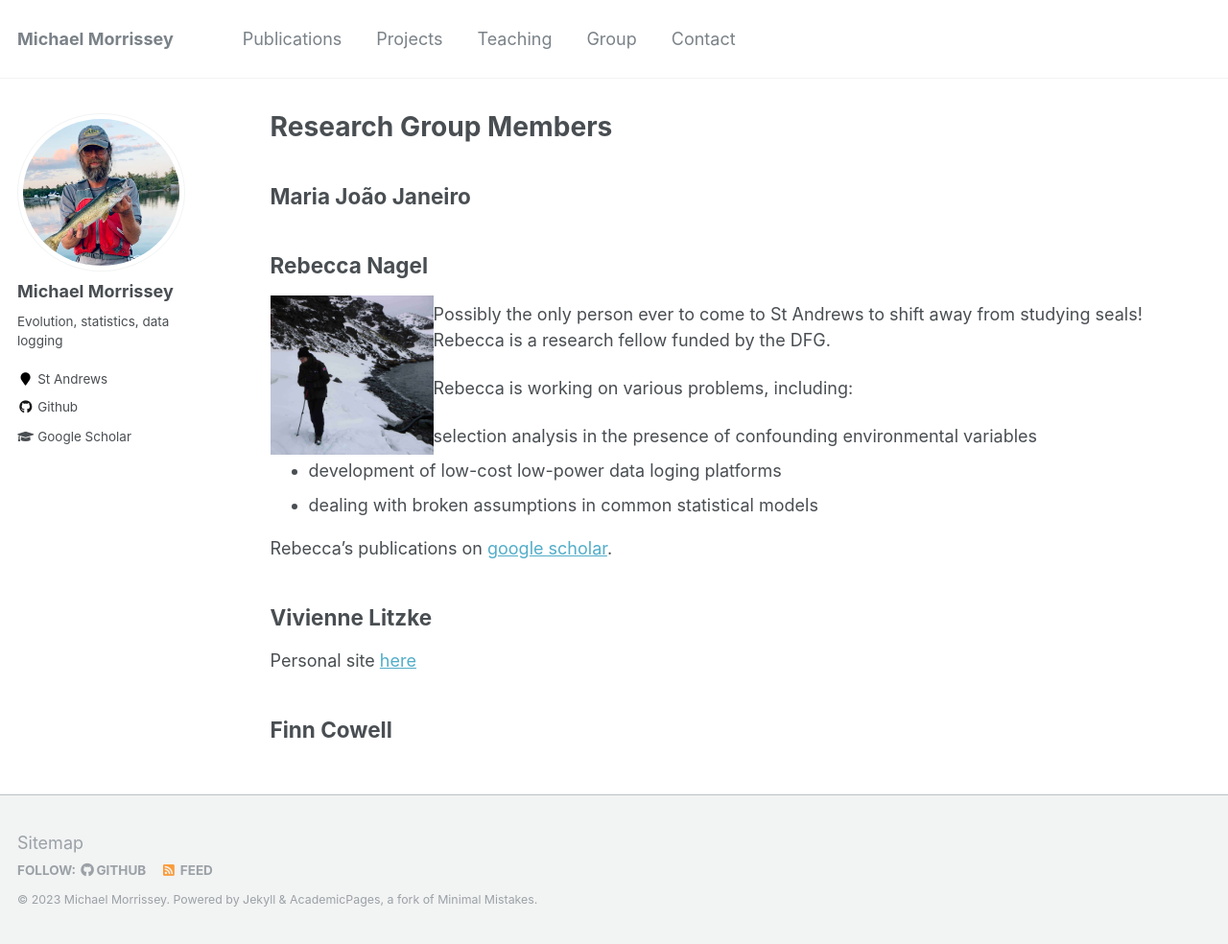
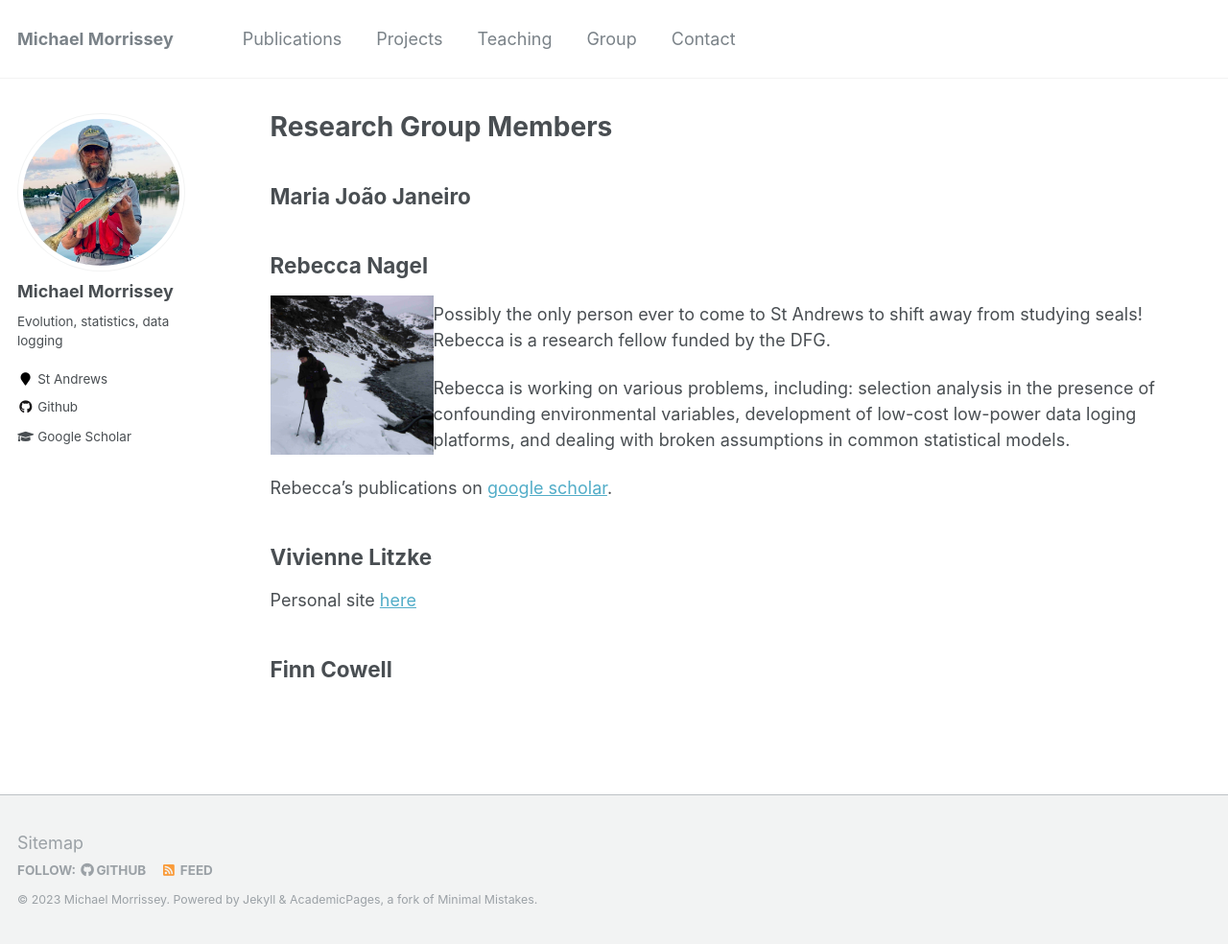
Before and after one commit to mbmorrissey/mbmorrissey.github.io, a Jekyll site: the page built from _pages/group.md, in a window 1280 px wide and 984 px high. Shown: the whole window at 96% size. Built offline with Jekyll 4.4.1, drawn with Linux system fonts in a browser that asks for light colours.

Commit message:
Update group.md

```diff
--- a/_pages/group.md
+++ b/_pages/group.md
@@ -13,10 +13,7 @@
 
 Possibly the only person ever to come to St Andrews to shift away from studying seals!  Rebecca is a research fellow funded by the DFG.
 
-Rebecca is working on various problems, including:
-- selection analysis in the presence of confounding environmental variables
-- development of low-cost low-power data loging platforms
-- dealing with broken assumptions in common statistical models
+Rebecca is working on various problems, including: selection analysis in the presence of confounding environmental variables, development of low-cost low-power data loging platforms, and dealing with broken assumptions in common statistical models.
 
 Rebecca's publications on [google scholar](https://scholar.google.com/citations?user=SIRILEgAAAAJ&hl=en).
 
```
